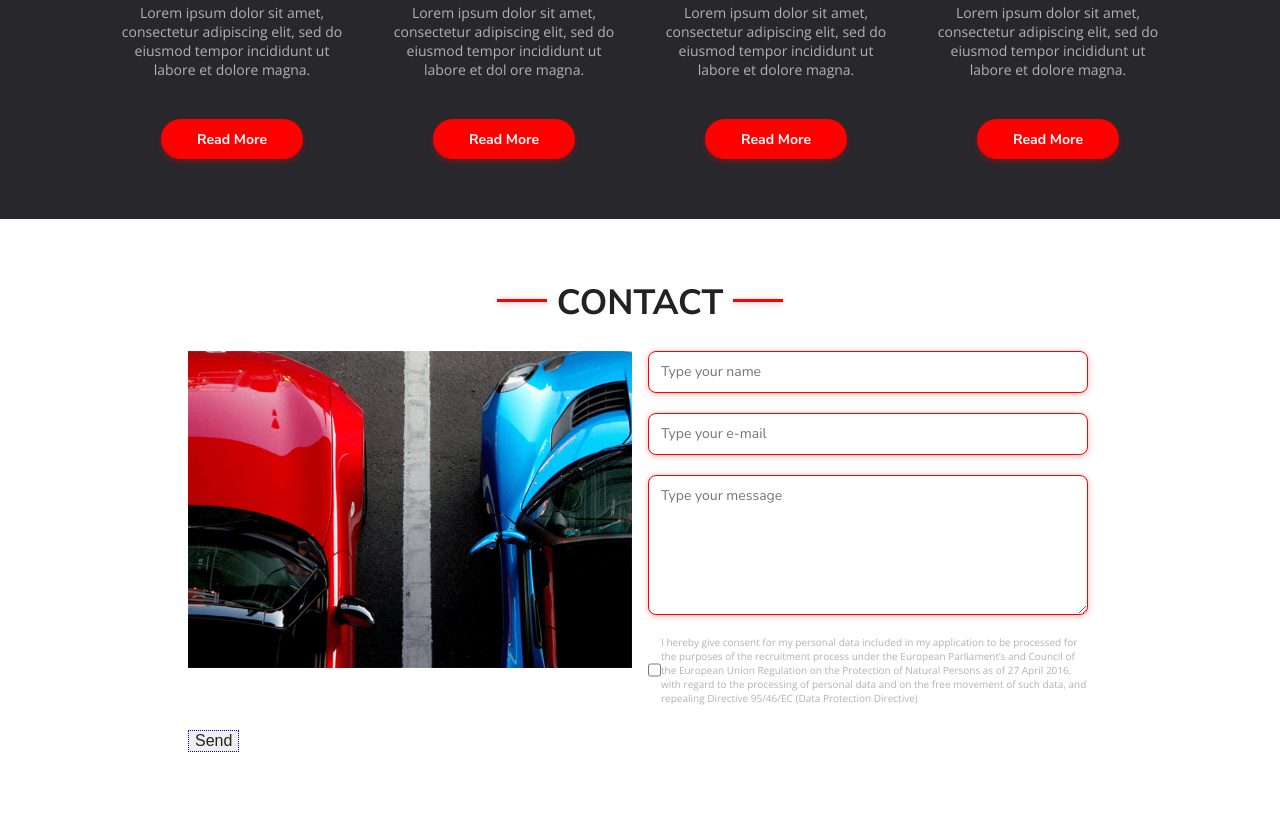
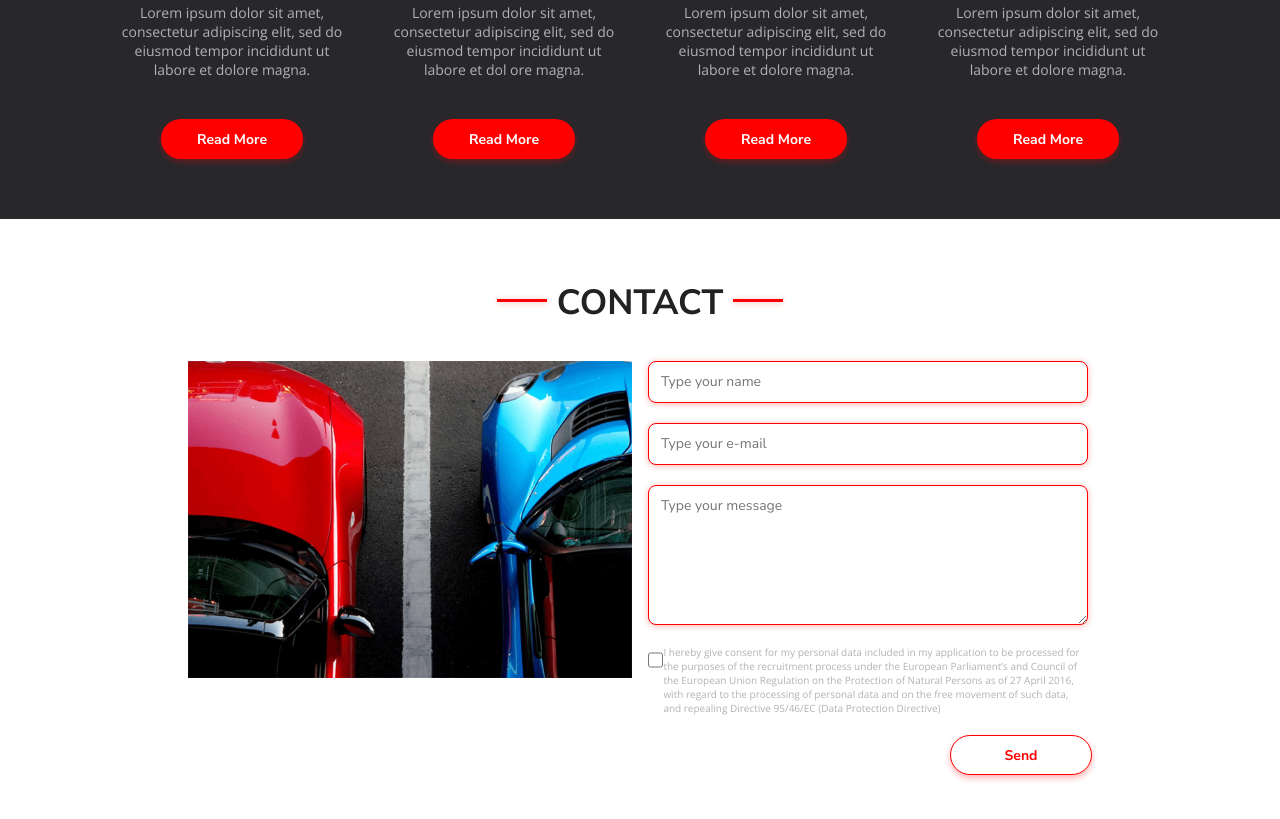
Before and after one commit to KarolNiewiadomski/carsharing, a website built with Vite: page 01_Car_Sharing/index.html in a window 1280 px wide. Shown: the part 1857-2676 px from the top of the page. Built offline with nearby package versions, Linux system fonts and the light colour scheme.

Commit message:
form button complete

```diff
--- a/01_Car_Sharing/css/style.css
+++ b/01_Car_Sharing/css/style.css
@@ -312,7 +312,8 @@ body {
 }
 
 .form-container {
-  margin: 25px 0;
+  margin-top: 35px;
+  margin-bottom: 20px;
   display: flex;
 }
 
@@ -350,9 +351,30 @@ input[type="email"] {
   color: #b2b2b2;
   display: flex;
   justify-content: flex-start;
+  width: 440px;
 }
 
 input[type="checkbox"] {
   display: flex;
   align-items: flex-start;
+  height: 30px;
+  width: 70px;
+  border-radius: 8px;
+  background: var(--secondary-color);
 }
+
+.form-btn-container {
+  display: flex;
+  justify-content: flex-end;
+}
+
+.form-btn {
+  width: 142px;
+  height: 40px;
+  font: normal normal bold 14px/19px Nunito Sans;
+  color: #ff0000;
+ background-color: var(--secondary-color);
+  box-shadow: 0px 3px 6px #ff00004d;
+  border: 1px solid #ff0000;
+  border-radius: 40px;
+}
--- a/01_Car_Sharing/index.html
+++ b/01_Car_Sharing/index.html
@@ -151,7 +151,10 @@
                         </div>
                 </form>
             </div>
-            <button class="form-btn">Send</button>
+            <div class="form-btn-container">
+                <button class="form-btn">Send</button>
+            </div>
+
 
         </div>
     </section>
```
